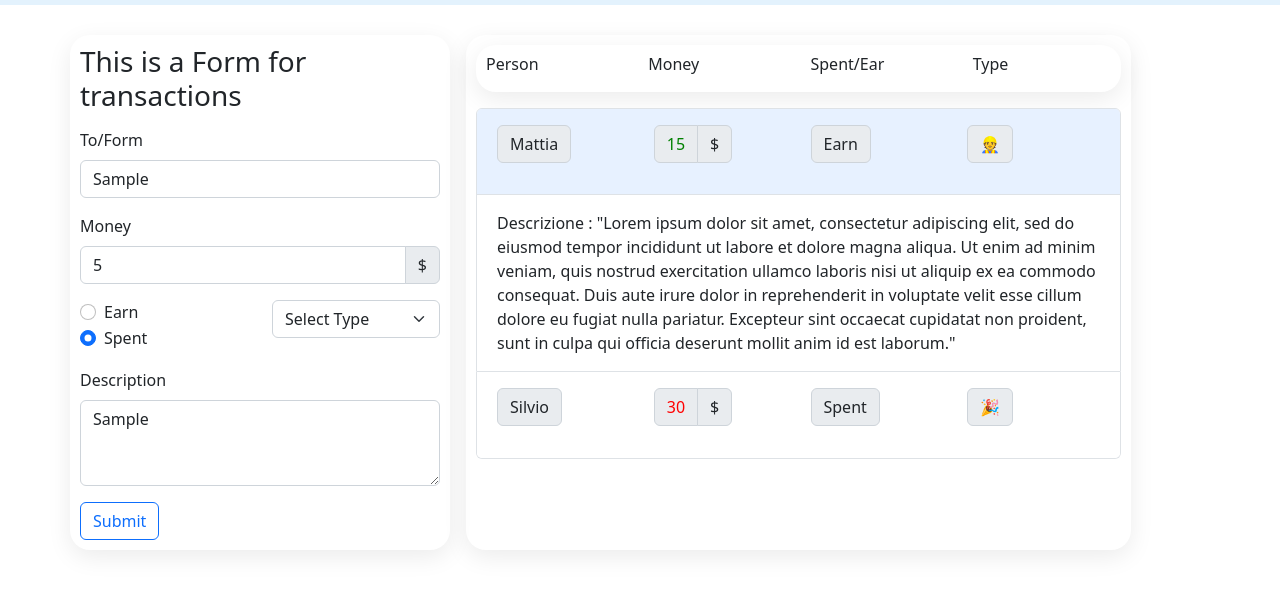
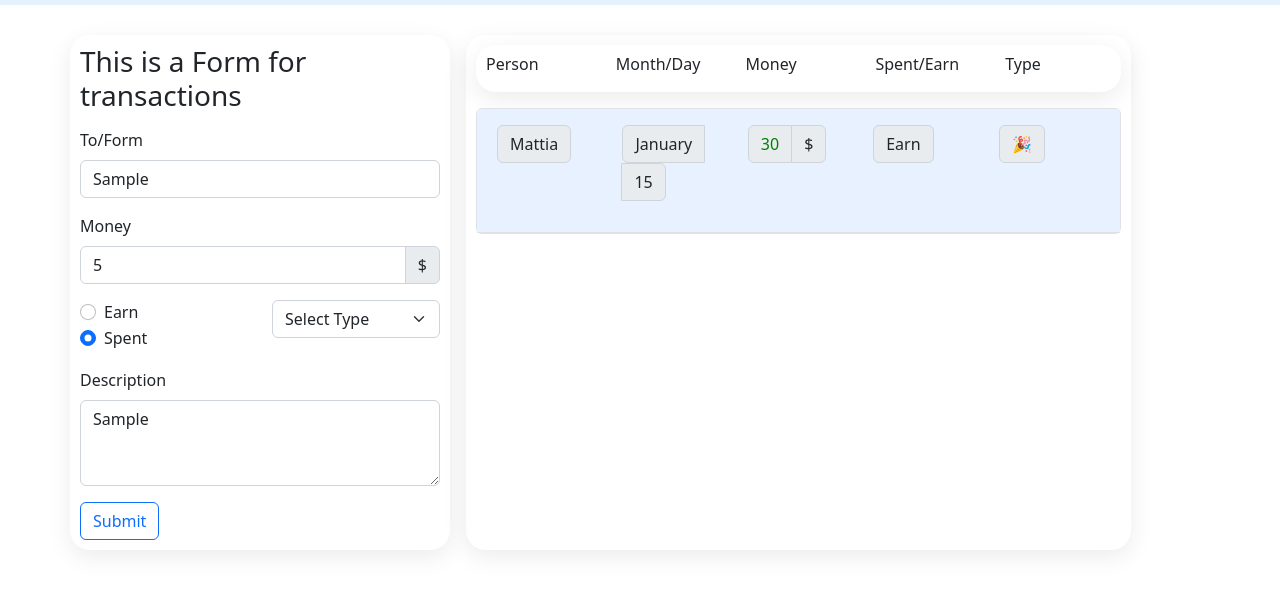
Before and after one commit to xCrowHD/Money-Managment-Web-App, a plain HTML site: page transactions.html in a window 1280 px wide. Both pictures are taken after typing "Sample", "5", "Sample" into the empty fields and a click on the button "Submit". Shown: the part 51-642 px from the top of the page. Drawn offline with nearby package versions, Linux system fonts and the light colour scheme.

Commit message:
Now the transaction are added in runtime with javascript
Maybe later ill try to better the code for now thats it

```diff
--- a/style.css
+++ b/style.css
@@ -7,6 +7,6 @@
     padding: 10px;
 }
 
-#accbutton{
+.accbutton{
     display: block !important;
 }
--- a/transactions.html
+++ b/transactions.html
@@ -84,14 +84,14 @@
                         <!-- radiobox earn or spent -->
                         <div class="col-sm">
                             <div class="form-check">
-                                <input class="form-check-input" type="radio" name="flexRadioDefault" id="flexRadioDefault1">
-                                <label class="form-check-label" for="flexRadioDefault1">
+                                <input class="form-check-input" type="radio" name="flexRadioDefault" id="earn">
+                                <label class="form-check-label" for="earn">
                                   Earn
                                 </label>
                               </div>
                               <div class="form-check">
-                                <input class="form-check-input" type="radio" name="flexRadioDefault" id="flexRadioDefault2" checked>
-                                <label class="form-check-label" for="flexRadioDefault2">
+                                <input class="form-check-input" type="radio" name="flexRadioDefault" id="spent" checked>
+                                <label class="form-check-label" for="spent">
                                   Spent
                                 </label>
                               </div>
@@ -118,7 +118,7 @@
                 </div>
 
                 <div>
-                    <button type="submit" class="btn btn-outline-primary">Submit</button>
+                    <button type="submit" id="submitB" class="btn btn-outline-primary">Submit</button>
                 </div>
             </div>
 
@@ -131,10 +131,13 @@
                             <h6>Person</h6>
                         </div>
                         <div class="col-sm">
+                            <h6>Month/Day</h6>
+                        </div>
+                        <div class="col-sm">
                             <h6>Money</h6>
                         </div>
                         <div class="col-sm">
-                            <h6>Spent/Ear</h6>
+                            <h6>Spent/Earn</h6>
                         </div>
                         <div class="col-sm">
                             <h6>Type</h6>
@@ -145,102 +148,7 @@
 
                 <!-- this is where the list start -->
                   <div class="accordion mt-3" id="accordion">
-                    <!-- this is the first item only -->
-                    <div class="accordion-item">
-                        <!-- this the first item header -->
-                      <h2 class="accordion-header" id="headingOne">
-                        <button class="accordion-button" type="button" data-bs-toggle="collapse"
-                        data-bs-target="#collapseOne" id="accbutton">
-                          <!-- this only the first element header-->
-                        <div class="row justify-content-evenly">
-
-                            <div class="col-sm">
-                                <div class="input-group mb-3">
-                                    <span class="input-group-text">Mattia</span>
-                                </div>
-                            </div>
-
-                            <div class="col-sm">
-                                <div class="input-group mb-3">
-                                    <span class="input-group-text" style="color: green;">15</span>
-                                    <span class="input-group-text">$</span>
-                                </div>
-                            </div>
-
-                            <div class="col-sm">
-                                <div class="input-group mb-3">
-                                    <span class="input-group-text">Earn</span>
-                                </div>
-                            </div>
-
-                            <div class="col-sm">
-                                <div class="input-group mb-3">
-                                    <span class="input-group-text">👷</span>
-                                </div>
-                            </div>
-
-                        </div>
-
-                        </button>
-                      </h2>
-                      <!-- item description -->
-                      <div id="collapseOne" class="accordion-collapse collapse show" aria-labelledby="headingOne"
-                       data-bs-parent="#accordion">
-                        <div class="accordion-body">
-                          Descrizione : "Lorem ipsum dolor sit amet, consectetur adipiscing elit, sed do eiusmod
-                          tempor incididunt ut labore et dolore magna aliqua. Ut enim ad minim veniam,
-                          quis nostrud exercitation ullamco laboris nisi ut aliquip ex ea commodo consequat.
-                          Duis aute irure dolor in reprehenderit in voluptate velit esse cillum dolore eu fugiat
-                          nulla pariatur. Excepteur sint occaecat cupidatat non proident, sunt in culpa qui officia
-                          deserunt mollit anim id est laborum."
-                        </div>
-                      </div>
-                    </div>
-
-                    <!-- second item -->
-                    <div class="accordion-item">
-                      <h2 class="accordion-header" id="headingTwo">
-                        <button class="accordion-button collapsed" type="button"
-                        data-bs-toggle="collapse" data-bs-target="#collapseTwo" aria-expanded="false"
-                        aria-controls="collapseTwo" id="accbutton">
-                        <div class="row justify-content-evenly">
-
-                            <div class="col-sm">
-                                <div class="input-group mb-3">
-                                    <span class="input-group-text">Silvio</span>
-                                </div>
-                            </div>
-
-                            <div class="col-sm">
-                                <div class="input-group mb-3">
-                                    <span class="input-group-text" style="color: red;">30</span>
-                                    <span class="input-group-text">$</span>
-                                </div>
-                            </div>
-
-                            <div class="col-sm">
-                                <div class="input-group mb-3">
-                                    <span class="input-group-text">Spent</span>
-                                </div>
-                            </div>
-
-                            <div class="col-sm">
-                                <div class="input-group mb-3">
-                                    <span class="input-group-text">🎉</span>
-                                </div>
-                            </div>
-
-                        </div>
-                        </button>
-                      </h2>
-                      <div id="collapseTwo" class="accordion-collapse collapse" aria-labelledby="headingTwo"
-                      data-bs-parent="#accordion">
-                        <div class="accordion-body">
-                          body
-                        </div>
-                      </div>
-                    </div>
-
+                    <!-- here are dinamically loaded the transactions -->
                 </div>
                 <!-- end list -->
             </div>
@@ -248,5 +156,6 @@
         </div>
       </div>
 
+      <script src="transactions_manager.js"></script>
 </body>
 </html>
--- /dev/null
+++ b/transactions_manager.js
@@ -0,0 +1,105 @@
+let number = 0;
+// adding transictions dinamically
+function addingtrans(name, month, day, money, earn_spent, type, descr){
+    // append accordion-item
+    const newitem = document.createElement('div');
+    newitem.className = 'accordion-item';
+    newitem.id = `acc-item${number}`;
+    document.getElementById('accordion').prepend(newitem);
+
+    // header creation
+    const header = document.createElement('h2');
+    header.className = 'accordion-header';
+    header.id = `heading${number}`;
+
+    document.getElementById(`acc-item${number}`).appendChild(header);
+
+    // creating button in header
+    const buttone = document.createElement('button');
+    buttone.className = 'accordion-button accbutton';
+    buttone.id = `accbut${number}`;
+    buttone.type = 'button';
+    buttone.setAttribute('data-bs-toggle', 'collapse');
+    buttone.setAttribute('data-bs-target', `#collapse${number}`);
+
+    document.getElementById(`heading${number}`).appendChild(buttone);
+
+    // adding the row to center evenly
+
+    const row = document.createElement('div');
+    row.className = 'row justify-content-evenly';
+    row.id = `r${number}`;
+    document.getElementById(`accbut${number}`).appendChild(row);
+
+    // adding all the name, month, spent/earn ecc.
+    // creating the block inside the header
+    let i = 0;
+    while (i < 5) {
+        const info = document.createElement('div');
+        info.className = 'col-sm';
+        info.id = `${number}part0${i}`
+        document.getElementById(`r${number}`).appendChild(info)
+
+        const info1 = document.createElement('div');
+        info1.className = 'input-group mb-3';
+        info1.id = `${number}part1${i}`;
+        document.getElementById(`${number}part0${i}`).appendChild(info1)
+
+        const sp = document.createElement('span');
+        sp.className = "input-group-text";
+        sp.id = `${number}cont${i}`;
+        document.getElementById(`${number}part1${i}`).append(sp);
+
+
+        i++;
+
+    }
+
+    // creating the person block
+    document.getElementById(`${number}cont0`).textContent = name;
+    // creating the month day block
+    document.getElementById(`${number}cont1`).textContent = month;
+    const dayy = document.createElement('span');
+    dayy.className = 'input-group-text';
+    dayy.textContent = day;
+    document.getElementById(`${number}part11`).appendChild(dayy);
+    // creating the money block
+    document.getElementById(`${number}cont2`).textContent = money;
+        // color change based on spent or earn
+        if(earn_spent == 'Spent'){
+            document.getElementById(`${number}cont2`).style.color = 'red';
+        }
+        else{
+            document.getElementById(`${number}cont2`).style.color = 'green';
+        }
+    const dollarSp = document.createElement('span');
+    dollarSp.className = 'input-group-text';
+    dollarSp.textContent  = '$'
+    document.getElementById(`${number}part12`).appendChild(dollarSp);
+    // creating the earn/spent block
+    document.getElementById(`${number}cont3`).textContent = earn_spent;
+    // creating the person type
+    document.getElementById(`${number}cont4`).textContent = type;
+
+
+    // adding the body of accordion item
+    const body = document.createElement('div');
+    body.className = 'accordion-collapse collapse';
+    body.id = `collapse${number}`;
+    body.setAttribute('aria-labelledby', `heading${number}`);
+    body.setAttribute('data-bs-parent', `#accordion`);
+    document.getElementById(`acc-item${number}`).appendChild(body);
+
+    // creating the text body
+    const tbody = document.createElement('div');
+    tbody.className = 'accordion-body';
+    tbody.textContent = descr;
+    document.getElementById(`collapse${number}`).appendChild(tbody);
+
+
+    number++;
+
+}
+
+document.getElementById('submitB').addEventListener('click',
+ ()=>{addingtrans('Mattia', 'January', '15', 30, 'Earn', '🎉', 'agfbhgbfkdjhgbfdgakhg')});
```
